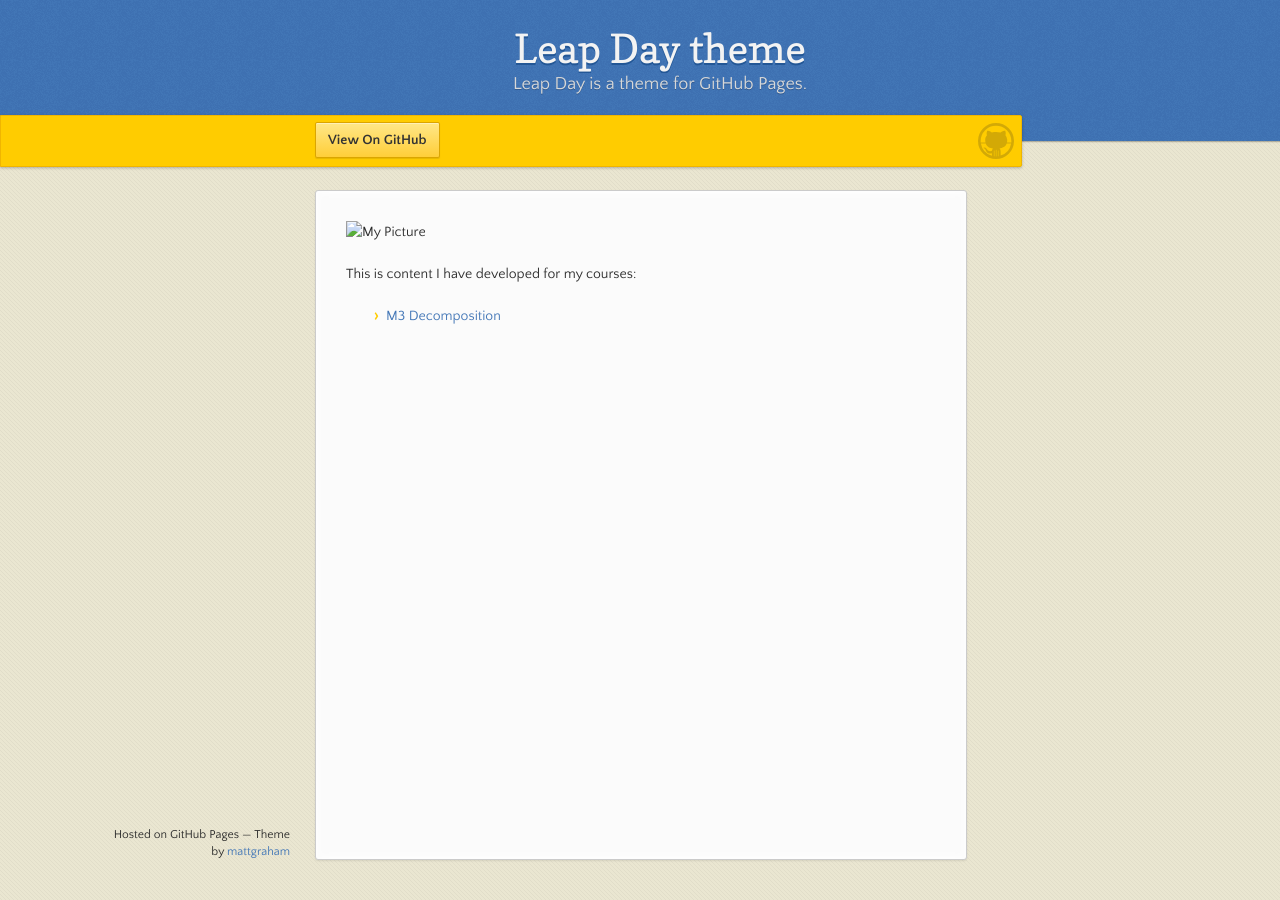
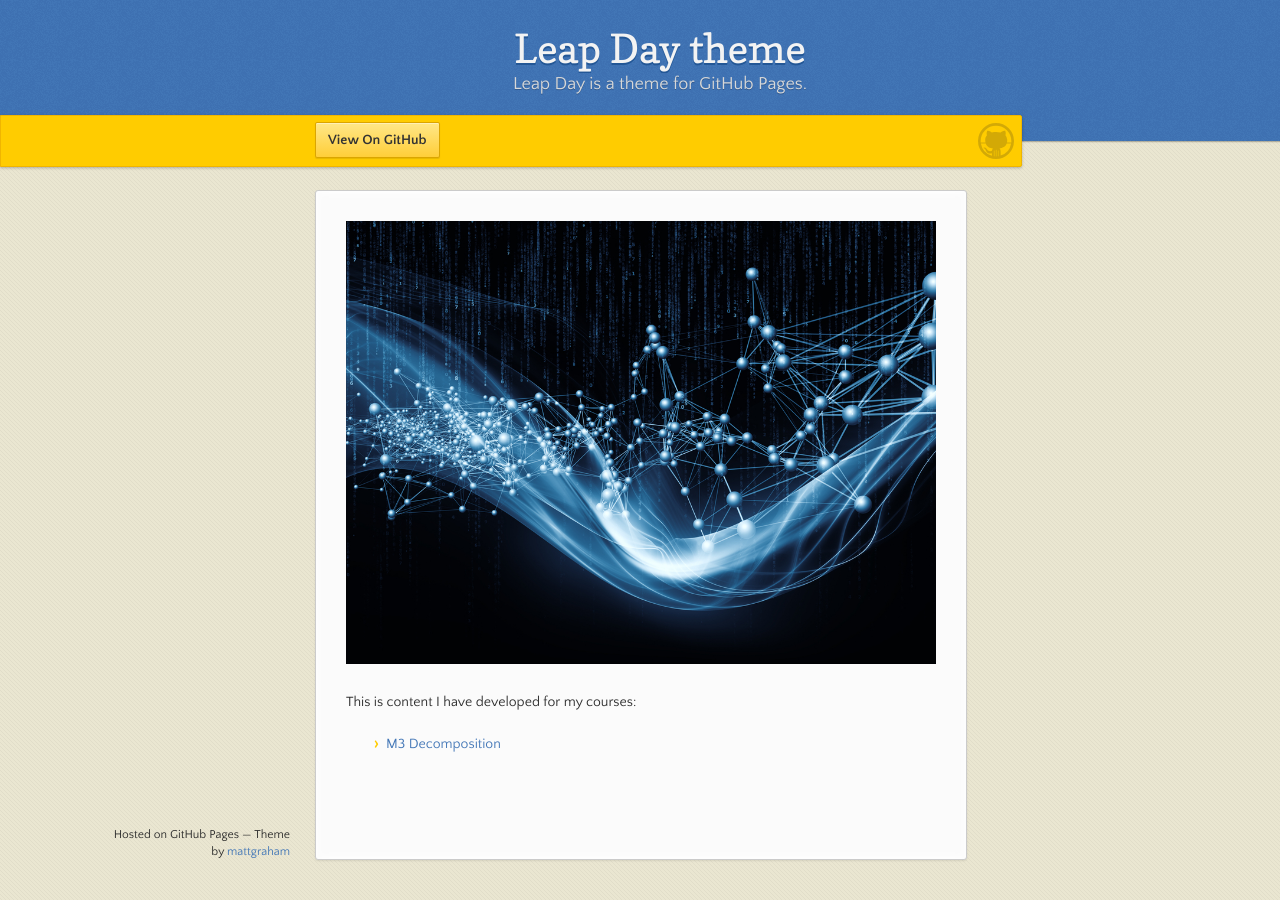
Before and after one commit to kevinluong510/kevinluong510.github.io, a Jekyll site: the page built from index.md, in a window 1280 px wide. Built offline with Jekyll 4.4.1, drawn with Linux system fonts in a browser that asks for light colours; our own code applies the rules of GitHub Pages for plain Markdown files.

Commit message:
Update index.md

```diff
--- a/index.md
+++ b/index.md
@@ -2,7 +2,7 @@
 Title: Khoa Luong Page
 ---
 
-![My Picture](/)
+![My Picture](/pics/association_rules_machine_learning.jpg)
 
 This is content I have developed for my courses:
 - [M3 Decomposition](/timeseries/index.md)
```
